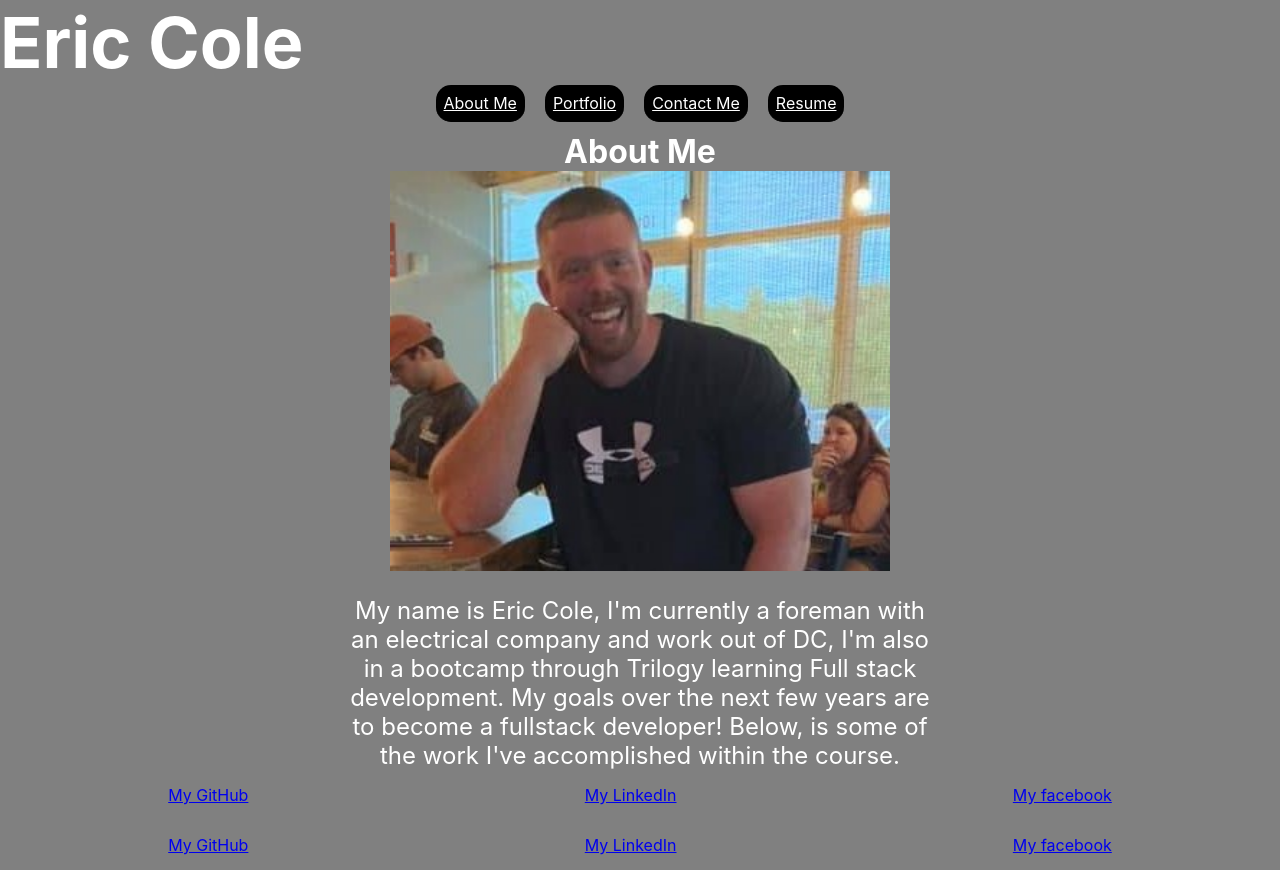
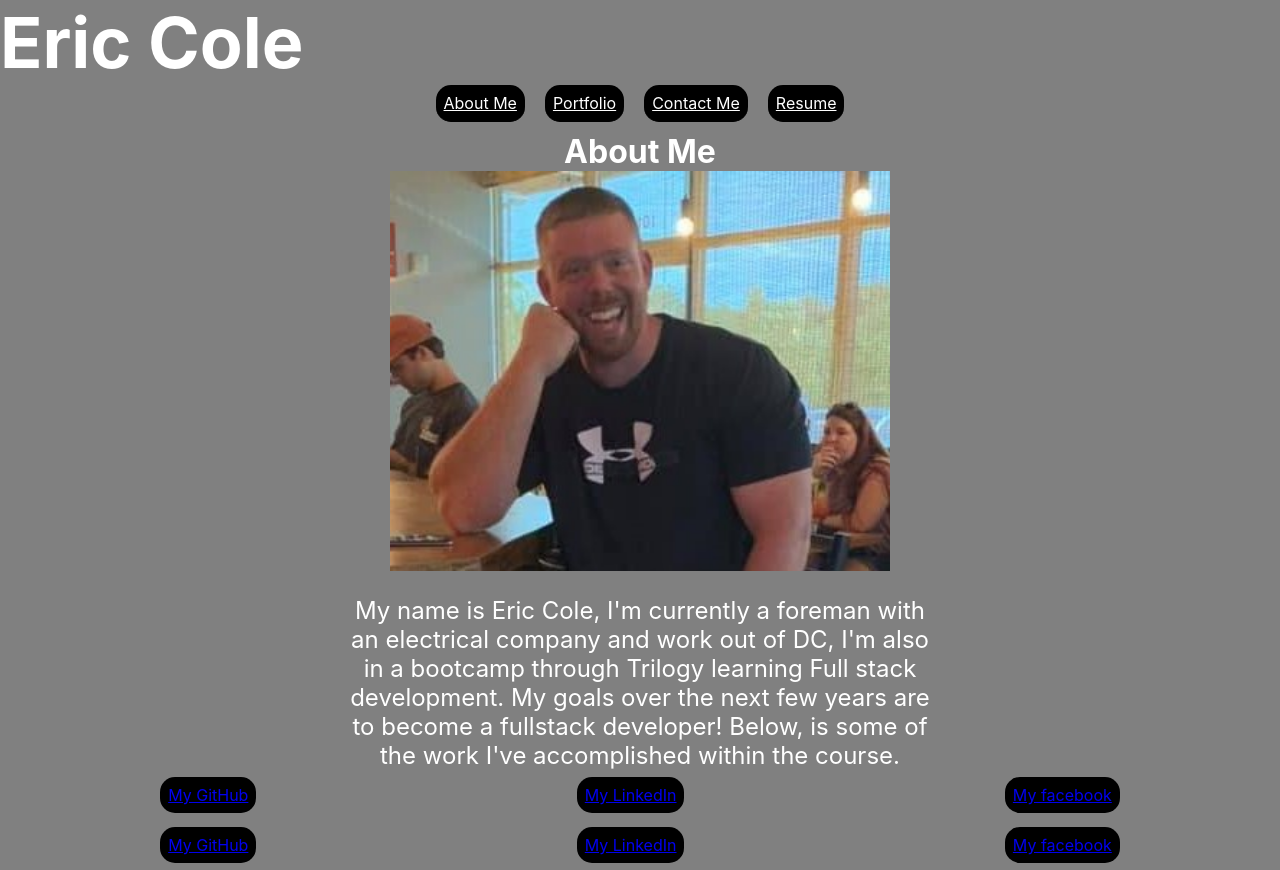
Before and after one commit to Ecole7853/ReactPortfolio, a React (Create React App) app: page /ProfileContainer in a window 1280 px wide. Built offline with nearby package versions, Linux system fonts and the light colour scheme.

Commit message:
adding css to footer buttons

```diff
--- a/src/App.css
+++ b/src/App.css
@@ -245,6 +245,24 @@ h3{
     flex-direction: column;
 }
 
+#gitHub {
+    background-color: black;
+    border-radius: 15px;
+    padding: 8px;
+}
+
+#facebook {
+    background-color: black;
+    border-radius: 15px;
+    padding: 8px;
+}
+
+#linkedIn {
+    background-color: black;
+    border-radius: 15px;
+    padding: 8px;
+}
+
   @media screen and (max-width: 767px) {
       /* ALL < TABLET */
      }
--- a/src/Components/Footer.js
+++ b/src/Components/Footer.js
@@ -3,7 +3,7 @@ import React from "react";
 function Footer() {
     return(
         <>
-        <footer>
+        <footer id="botFooter">
             <a href="https://github.com/Ecole7853" id="gitHub">My GitHub</a>
             <a href="https://linkedin.com/in/ecole7853/" id="linkedIn">My LinkedIn</a>
             <a href="https://www.facebook.com/eric.cole.980" id="facebook">My facebook</a>
```
